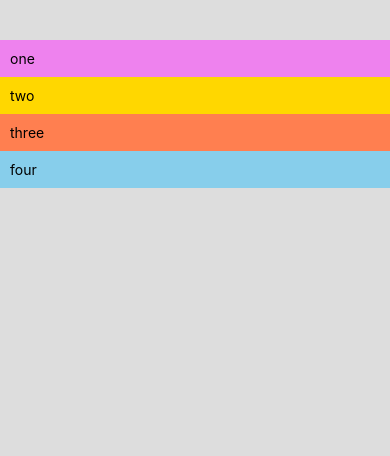
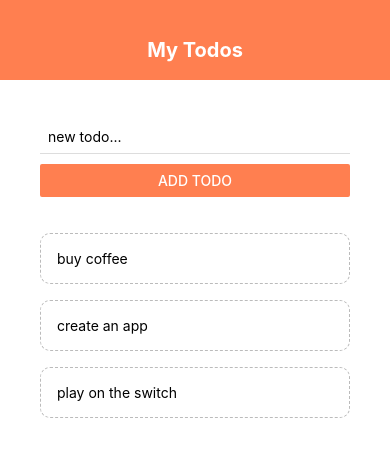
Before and after one commit to vinothsmart/reactnativetodoapp, a React Native app: screen / in a window 390 px wide. Shown: the top 456 px of the page. Built offline with nearby package versions, Linux system fonts and the light colour scheme.

Commit message:
sanbox wt flex

```diff
--- a/App.js
+++ b/App.js
@@ -44,28 +44,28 @@
   };
 
   return (
-    <Sandbox />
-    // <TouchableWithoutFeedback
-    //   onPress={() => {
-    //     Keyboard.dismiss();
-    //     console.log("dismissed keyboard");
-    //   }}
-    // >
-    //   <View style={styles.container}>
-    //     <Header />
-    //     <View style={styles.content}>
-    //       <AddTodo sumbitHandler={sumbitHandler} />
-    //       <View style={styles.list}>
-    //         <FlatList
-    //           data={todos}
-    //           renderItem={({ item }) => (
-    //             <TodoItem item={item} pressHandler={pressHandler} />
-    //           )}
-    //         />
-    //       </View>
-    //     </View>
-    //   </View>
-    // </TouchableWithoutFeedback>
+    // <Sandbox />
+    <TouchableWithoutFeedback
+      onPress={() => {
+        Keyboard.dismiss();
+        console.log("dismissed keyboard");
+      }}
+    >
+      <View style={styles.container}>
+        <Header />
+        <View style={styles.content}>
+          <AddTodo sumbitHandler={sumbitHandler} />
+          <View style={styles.list}>
+            <FlatList
+              data={todos}
+              renderItem={({ item }) => (
+                <TodoItem item={item} pressHandler={pressHandler} />
+              )}
+            />
+          </View>
+        </View>
+      </View>
+    </TouchableWithoutFeedback>
   );
 }
 
--- a/components/sandbox.js
+++ b/components/sandbox.js
@@ -14,24 +14,31 @@
 
 const styles = StyleSheet.create({
   container: {
-    flex: 1,
+    // flex: 1,
+    flexDirection: "row",
+    justifyContent: "space-around",
+    alignItems: "flex-end",
     paddingTop: 40,
     backgroundColor: "#ddd",
   },
   boxOne: {
+    flex: 1,
     backgroundColor: "violet",
     padding: 10,
   },
   boxTwo: {
+    flex: 2,
     backgroundColor: "gold",
-    padding: 10,
+    padding: 20,
   },
   boxThree: {
+    flex: 1,
     backgroundColor: "coral",
-    padding: 10,
+    padding: 30,
   },
   boxFour: {
+    flex: 3,
     backgroundColor: "skyblue",
-    padding: 10,
+    padding: 40,
   },
 });
```
